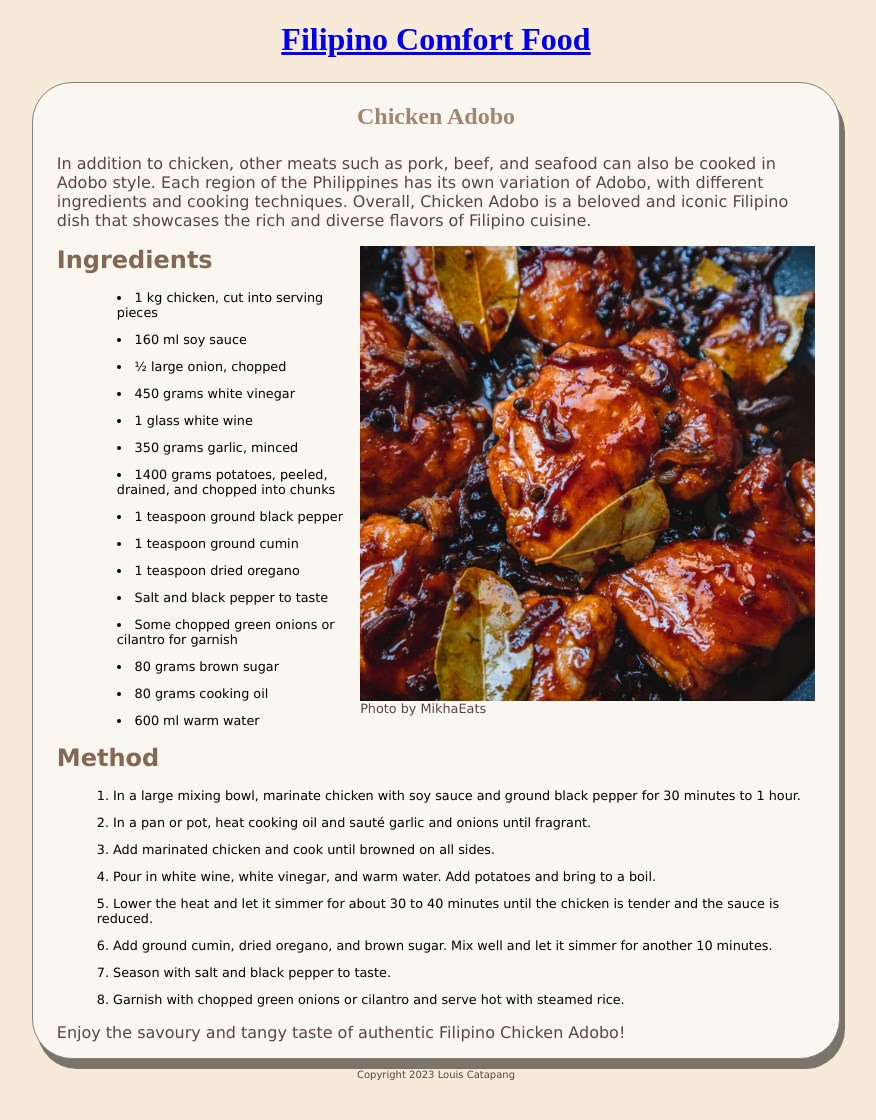
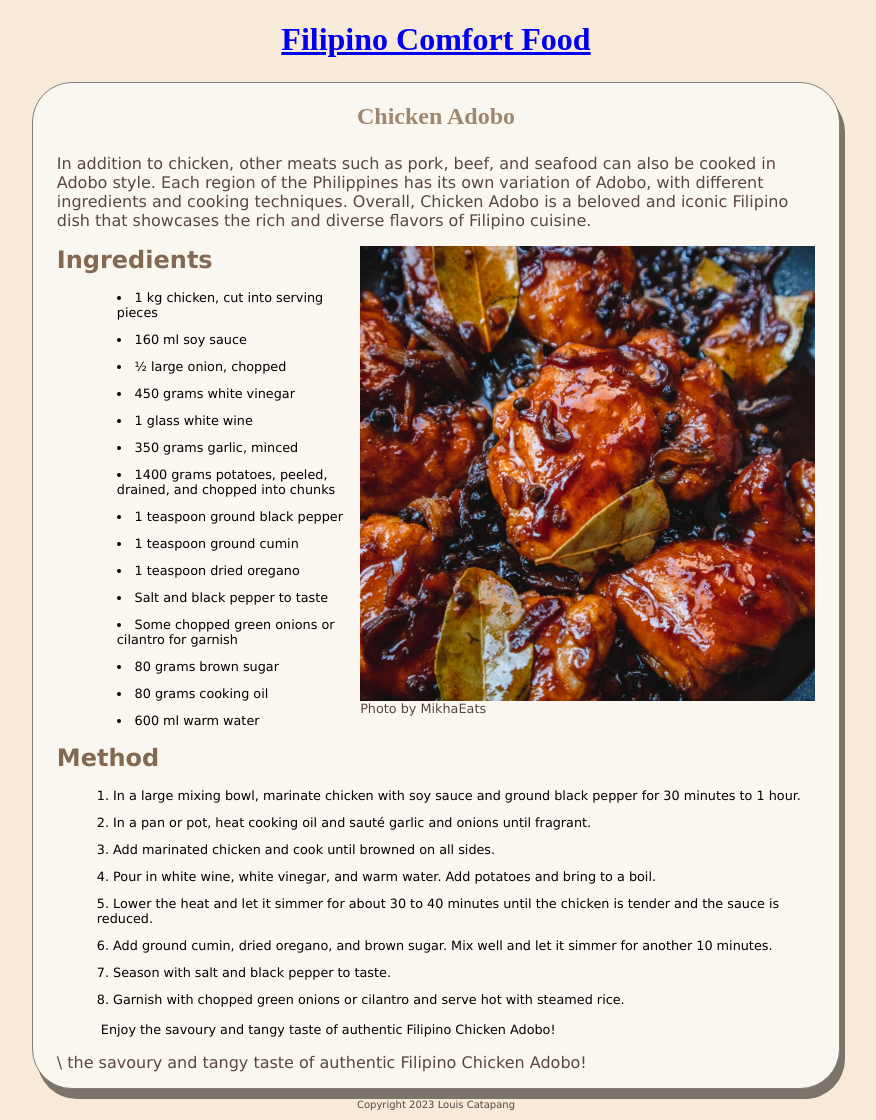
Before and after one commit to Loohwis/Recipe1, a Jekyll site: the page built from _recipes/recipe1.md, in a window 1280 px wide. Shown: the whole page, without its empty margins (204-1080 px from the left). Built offline with Jekyll 4.4.1, drawn with Linux system fonts in a browser that asks for light colours; before the commit the page ends 1090 px from its top, so only the background shows below that.

Commit message:
Update Recipe “recipe1”

```diff
--- a/_recipes/recipe1.md
+++ b/_recipes/recipe1.md
@@ -8,8 +8,6 @@ published: true
 In addition to chicken, other meats such as pork, beef, and seafood can also be cooked in Adobo style. Each region of the Philippines has its own variation of Adobo, with different ingredients and cooking techniques. Overall, Chicken Adobo is a beloved and iconic Filipino dish that showcases the rich and diverse flavors of Filipino cuisine.
 
 ![Chicken Adobo](../uploads/chicken-adobo-recipe-card.webp "Photo by MikhaEats")
-
-
 
 ## Ingredients
 
@@ -38,6 +36,10 @@ In addition to chicken, other meats such as pork, beef, and seafood can also be
 5. Lower the heat and let it simmer for about 30 to 40 minutes until the chicken is tender and the sauce is reduced.
 6. Add ground cumin, dried oregano, and brown sugar. Mix well and let it simmer for another 10 minutes.
 7. Season with salt and black pepper to taste.
-8. Garnish with chopped green onions or cilantro and serve hot with steamed rice.
+8. Garnish with chopped green onions or cilantro and serve hot with steamed rice.\
+   \
+    ﻿                    Enjoy the savoury and tangy taste of authentic Filipino Chicken Adobo!
 
-Enjoy the savoury and tangy taste of authentic Filipino Chicken Adobo!
+
+
+\    the savoury and tangy taste of authentic Filipino Chicken Adobo!
```
